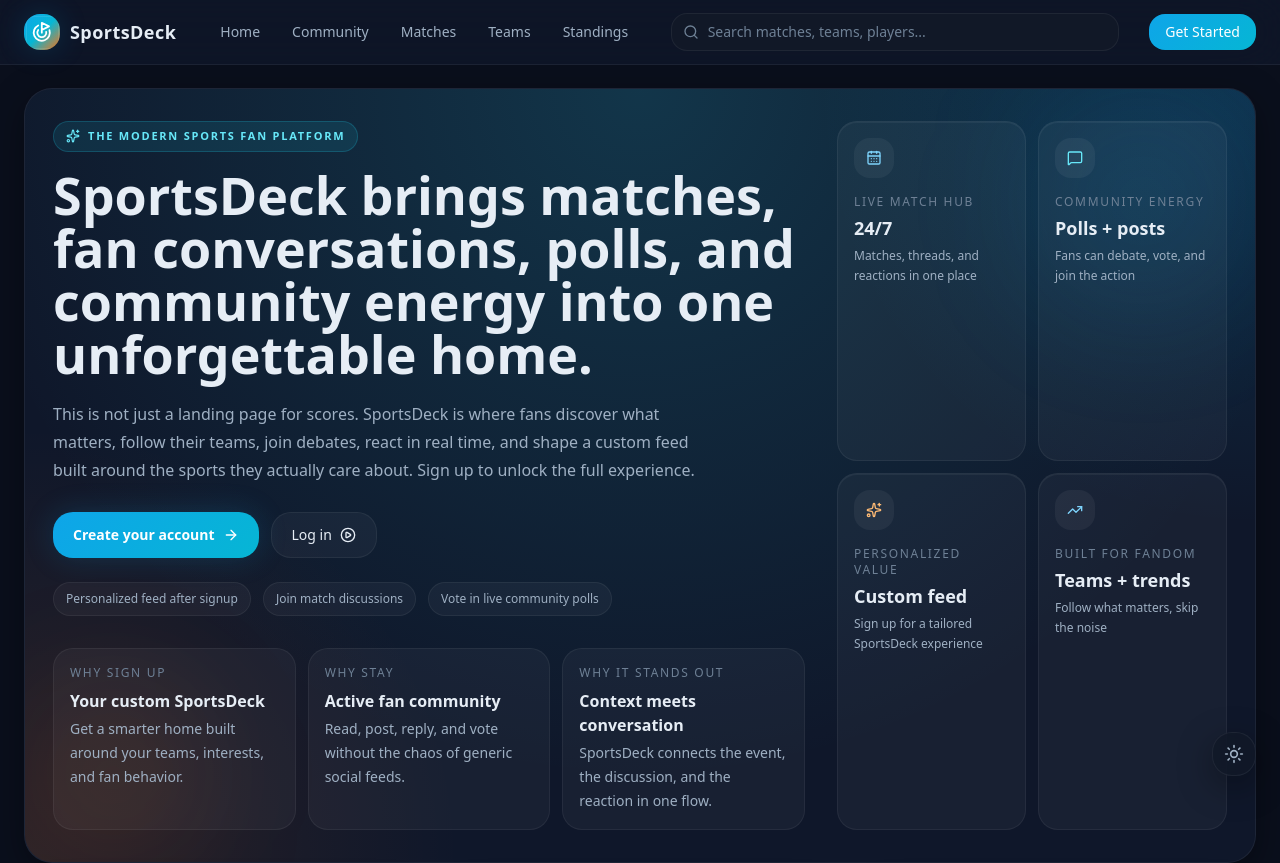
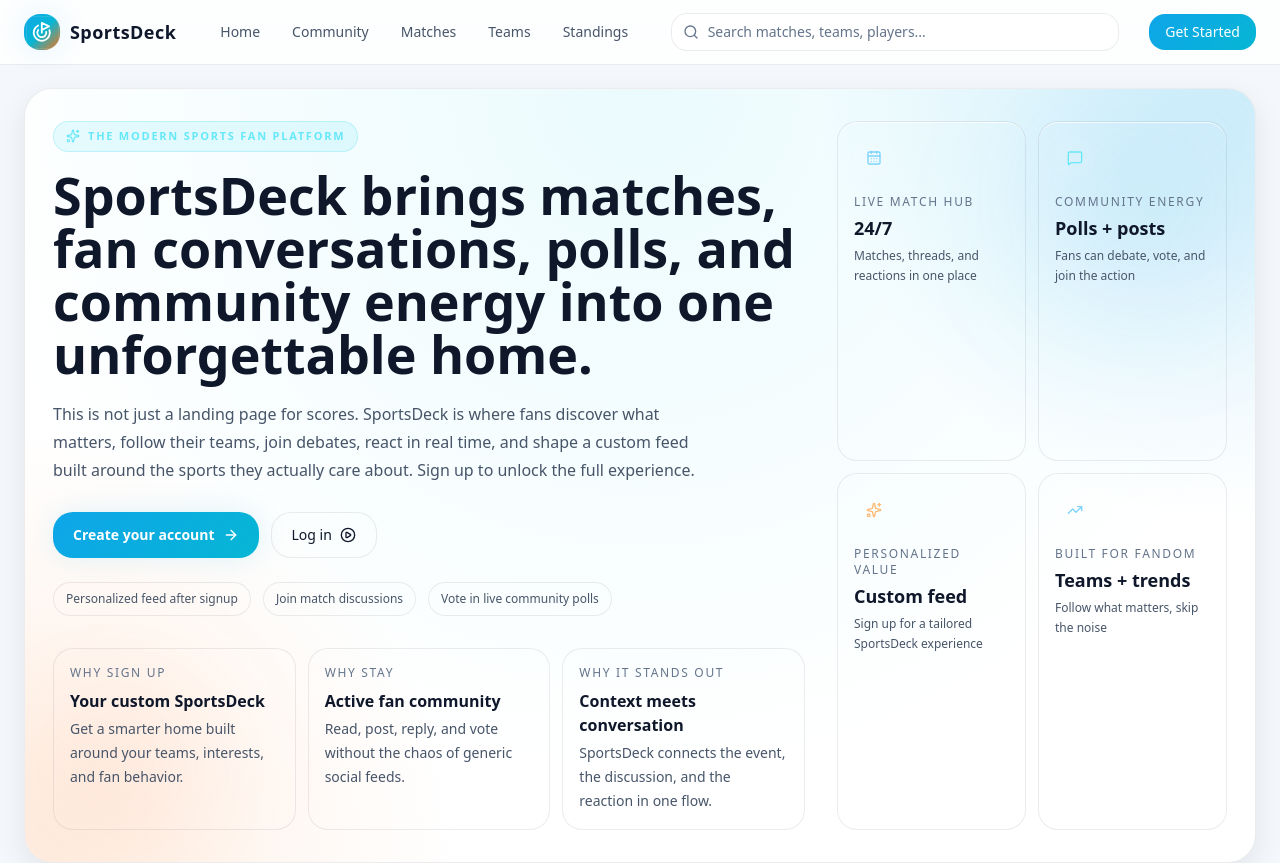
Before and after one commit to Abu-ls-10/sportsdeck, a Next.js app in the folder sportsdeck-app/: page / in a window 1280 px wide. Shown: the top 863 px of the page. Built offline with nearby package versions, Linux system fonts and the light colour scheme.

Commit message:
Fixed dark/light toggle in settings. Small light mode changes to profile UI

```diff
--- a/sportsdeck-app/src/app/(app)/settings/page.tsx
+++ b/sportsdeck-app/src/app/(app)/settings/page.tsx
@@ -11,6 +11,7 @@ type TeamOption = {
   name: string;
   shortName: string;
 };
+type ThemeMode = "light" | "dark";
 
 type MeResponse = {
   data: {
@@ -44,6 +45,7 @@ export default function SettingsPage() {
   const [avatarUrl, setAvatarUrl] = useState("");
   const [bannerUrl, setBannerUrl] = useState("");
   const [caption, setCaption] = useState("");
+  const [themeMode, setThemeMode] = useState<ThemeMode>("dark");
 
   const [teams, setTeams] = useState<TeamOption[]>([]);
 
@@ -54,6 +56,22 @@ export default function SettingsPage() {
     () => teams.find((t) => t.id === favoriteTeamId) ?? null,
     [teams, favoriteTeamId]
   );
+
+  function applyTheme(mode: ThemeMode) {
+    const root = document.documentElement;
+    root.classList.toggle("dark", mode === "dark");
+    localStorage.setItem("sportsdeck-theme", mode);
+    setThemeMode(mode);
+  }
+
+  useEffect(() => {
+    const saved = localStorage.getItem("sportsdeck-theme");
+    if (saved === "light" || saved === "dark") {
+      applyTheme(saved);
+      return;
+    }
+    applyTheme(document.documentElement.classList.contains("dark") ? "dark" : "light");
+  }, []);
 
   useEffect(() => {
     async function loadData() {
@@ -298,6 +316,21 @@ export default function SettingsPage() {
                       />
                     </div>
 
+                    <div>
+                      <label className="mb-1 block text-xs text-text-muted">Theme</label>
+                      <select
+                        value={themeMode}
+                        onChange={(e) => applyTheme(e.target.value as ThemeMode)}
+                        className="w-full rounded-lg border border-border-subtle bg-bg-elevated px-3 py-2 text-sm outline-none focus:border-primary-500"
+                      >
+                        <option value="light">Light</option>
+                        <option value="dark">Dark</option>
+                      </select>
+                      <p className="mt-1 text-xs text-text-muted">
+                        This theme is applied across all pages and saved for future visits.
+                      </p>
+                    </div>
+
                     <div className="pt-2">
                       <button
                         type="button"
--- a/sportsdeck-app/src/app/layout.tsx
+++ b/sportsdeck-app/src/app/layout.tsx
@@ -1,6 +1,5 @@
 import type { ReactNode } from "react";
 import { AuthProvider } from "@/contexts/AuthContext";
-import ThemeToggle from "@/components/ui/ThemeToggle";
 import "./globals.css";
 
 export const metadata = {
@@ -14,7 +13,7 @@ export default function RootLayout({
   children: ReactNode;
 }) {
   return (
-    <html lang="en">
+    <html lang="en" suppressHydrationWarning>
       <head>
         <script
           dangerouslySetInnerHTML={{
@@ -36,13 +35,9 @@ export default function RootLayout({
           }}
         />
       </head>
-      <body className="bg-bg-main text-text-primary">
+      <body className="bg-bg-main text-text-primary" suppressHydrationWarning>
 
         <AuthProvider>{children}</AuthProvider>
-
-        <div className="fixed bottom-6 right-6 z-50">
-          <ThemeToggle />
-        </div>
       </body>
     </html>
   );
--- a/sportsdeck-app/src/components/layout/Footer.tsx
+++ b/sportsdeck-app/src/components/layout/Footer.tsx
@@ -5,6 +5,8 @@ import Logo from "../ui/Logo";
 import { Globe, MessageCircle, Share2 } from "lucide-react";
 
 export default function Footer() {
+  const socialClass = "w-9 h-9 rounded-xl bg-bg-card border border-border-subtle flex items-center justify-center text-text-secondary hover:text-white hover:bg-bg-elevated transition";
+
   return (
     <footer className="relative mt-20 border-t border-border-subtle bg-bg-surface/60 backdrop-blur-xl">
 
@@ -79,14 +81,7 @@ export default function Footer() {
                 <a
                   key={i}
                   href="#"
-                  className="
-                    w-9 h-9 rounded-xl
-                    bg-bg-card border border-border-subtle
-                    flex items-center justify-center
-                    text-text-secondary
-                    hover:text-white hover:bg-bg-elevated
-                    transition
-                  "
+                  className={socialClass}
                 >
                   <Icon size={16} />
                 </a>
--- a/sportsdeck-app/src/components/layout/Navbar.tsx
+++ b/sportsdeck-app/src/components/layout/Navbar.tsx
@@ -14,6 +14,8 @@ import { useAuth } from "../../contexts/AuthContext";
 export default function Navbar() {
   const [mobileOpen, setMobileOpen] = useState(false);
   const [profileOpen, setProfileOpen] = useState(false);
+  const navLinkClass = "px-3 py-1.5 rounded-lg text-sm text-text-secondary hover:text-white hover:bg-bg-elevated transition";
+  const searchInputClass = "w-full pl-9 pr-3 py-2 rounded-xl bg-bg-card border border-border-subtle text-sm text-white placeholder:text-text-muted focus:outline-none focus:ring-1 focus:ring-primary-500 transition";
 
   const profileRef = useRef<HTMLDivElement>(null);
 
@@ -79,12 +81,7 @@ export default function Navbar() {
                 <Link
                   key={link.name}
                   href={link.href}
-                  className="
-                    px-3 py-1.5 rounded-lg text-sm
-                    text-text-secondary
-                    hover:text-white hover:bg-bg-elevated
-                    transition
-                  "
+                  className={navLinkClass}
                 >
                   {link.name}
                 </Link>
@@ -97,13 +94,7 @@ export default function Navbar() {
             <Search className="absolute left-3 w-4 h-4 text-text-muted" />
             <input
               placeholder="Search matches, teams, players..."
-              className="
-                w-full pl-9 pr-3 py-2 rounded-xl
-                bg-bg-card border border-border-subtle
-                text-sm text-white placeholder:text-text-muted
-                focus:outline-none focus:ring-1 focus:ring-primary-500
-                transition
-              "
+              className={searchInputClass}
             />
           </div>
 
--- a/sportsdeck-app/src/components/ui/ThemeToggle.tsx
+++ b/sportsdeck-app/src/components/ui/ThemeToggle.tsx
@@ -18,6 +18,7 @@ function getInitialTheme(): Theme {
 
 export default function ThemeToggle() {
   const [theme, setTheme] = useState<"light" | "dark">("dark");
+  const toggleClass = "group relative inline-flex h-11 w-11 items-center justify-center rounded-2xl border border-border-subtle bg-bg-card/80 text-text-secondary backdrop-blur-md shadow-card transition-all duration-300 ease-smooth hover:scale-[1.05] hover:border-primary-500/30 hover:bg-bg-elevated hover:text-text-primary active:scale-[0.97] animate-[float_4s_ease-in-out_infinite] hover:animate-none";
 
   /**
    * ONLY sync external systems
@@ -38,17 +39,7 @@ export default function ThemeToggle() {
   return (
     <button
       onClick={toggleTheme}
-      className="
-        group relative inline-flex h-11 w-11 items-center justify-center
-        rounded-2xl border border-border-subtle
-        bg-bg-card/80 text-text-secondary
-        backdrop-blur-md shadow-card
-        transition-all duration-300 ease-smooth
-        hover:scale-[1.05] hover:border-primary-500/30
-        hover:bg-bg-elevated hover:text-text-primary
-        active:scale-[0.97]
-        animate-[float_4s_ease-in-out_infinite] hover:animate-none
-      "
+      className={toggleClass}
     >
       <span className="absolute inset-0 rounded-2xl opacity-0 bg-gradient-primary transition-opacity duration-300 group-hover:opacity-[0.08]" />
 
```
Also changed, not shown: sportsdeck-app/src/app/(app)/users/[id]/page.tsx (+17 -17 lines).
